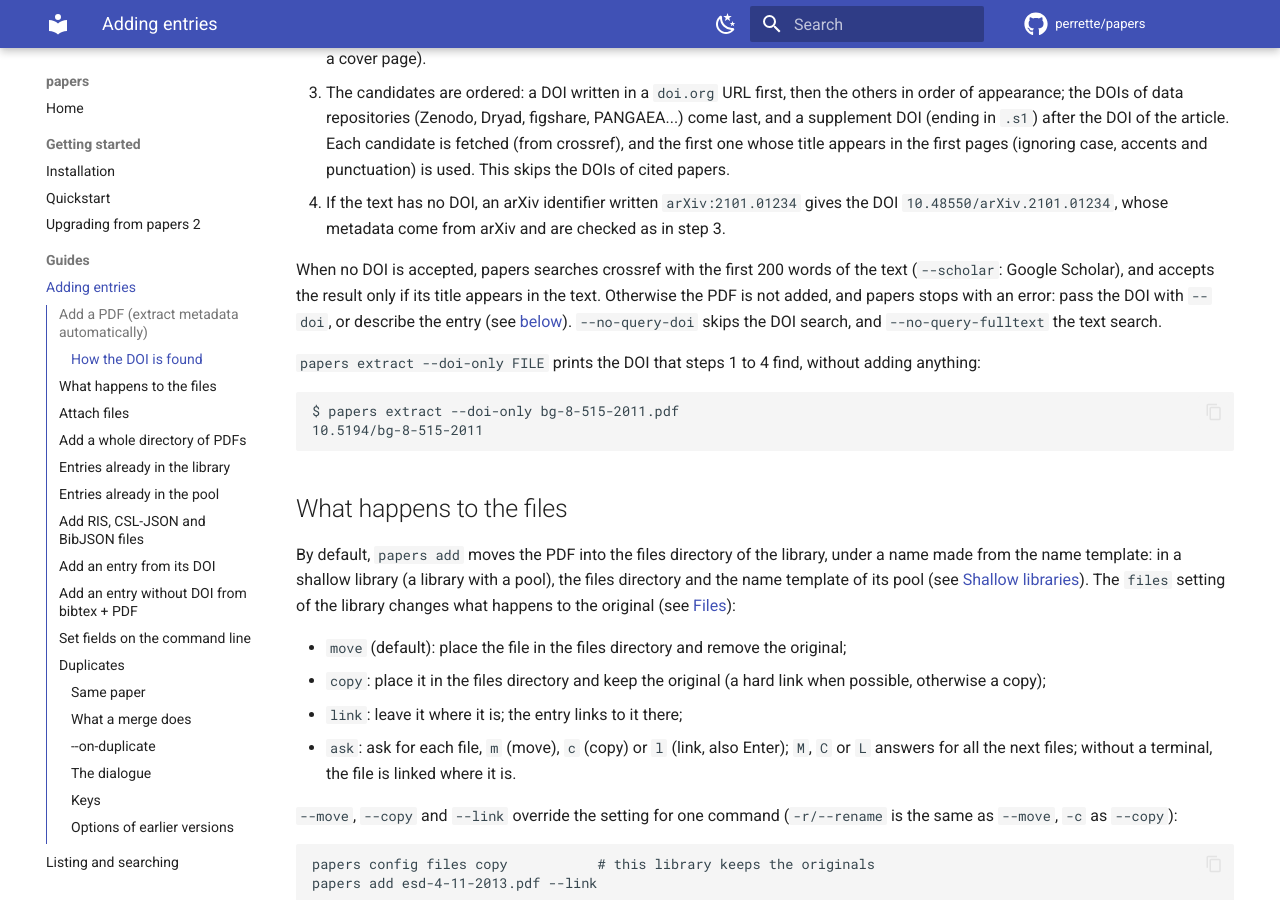
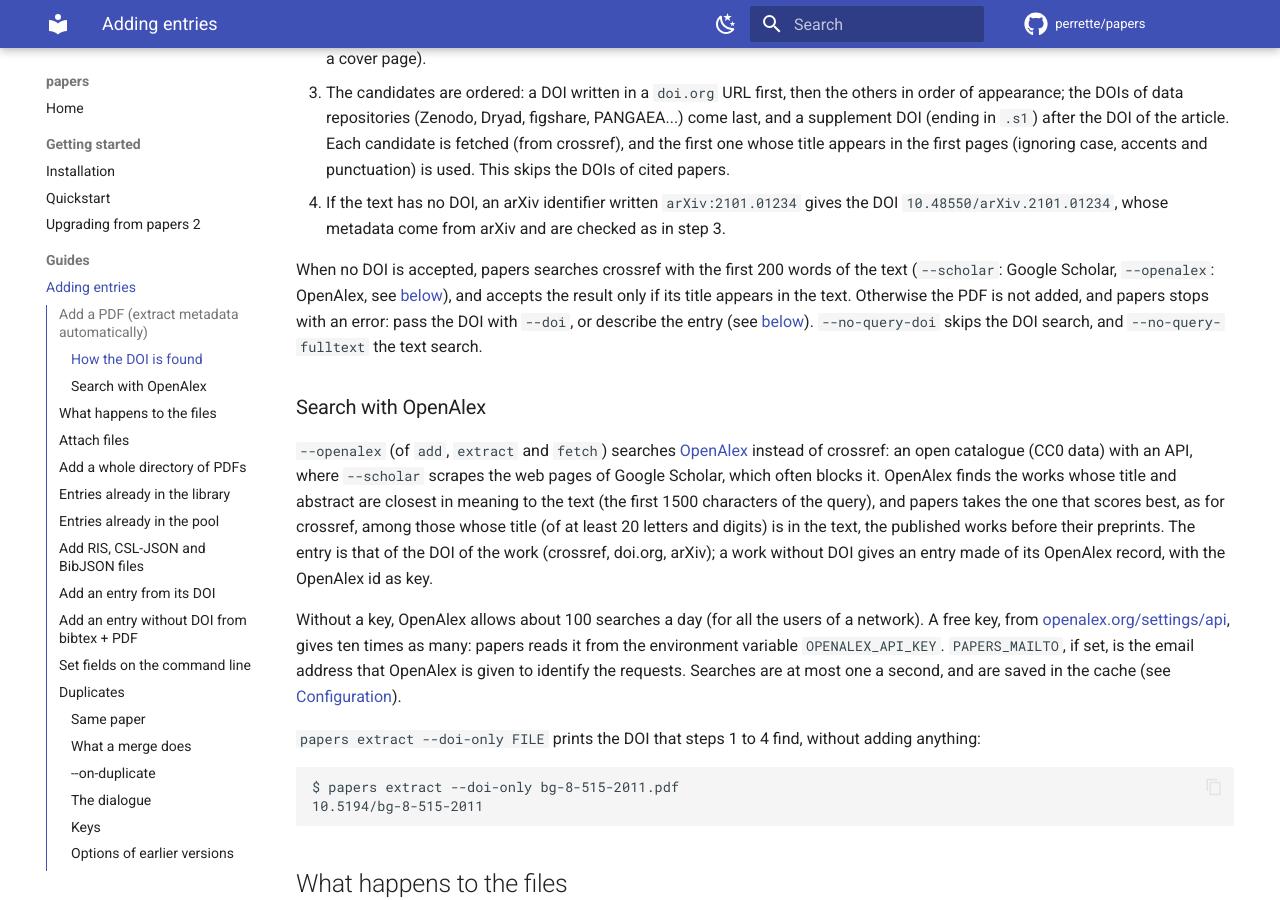
Before and after one commit to perrette/papers, an MkDocs documentation site: the page built from docs/adding-entries.md, in a window 1280 px wide and 900 px high, scrolled down 764 px. Built offline with MkDocs 1.6.1 and Material for MkDocs 9.7.7, drawn with Linux system fonts in a browser that asks for light colours; comment, search, counter and statistics services are not loaded; the version menu is left out.

Commit message:
docs: --openalex (search, key, rate, email address), cache of the searches

```diff
--- a/docs/adding-entries.md
+++ b/docs/adding-entries.md
@@ -48,11 +48,32 @@ papers add entry.bib --attach esd-4-11-2013.pdf --bibtex papers.bib --filesdir f
    arXiv and are checked as in step 3.
 
 When no DOI is accepted, papers searches crossref with the first 200 words
-of the text (`--scholar`: Google Scholar), and accepts the result only if
+of the text (`--scholar`: Google Scholar, `--openalex`: OpenAlex, see
+[below](#search-with-openalex)), and accepts the result only if
 its title appears in the text. Otherwise the PDF is not added, and papers
 stops with an error: pass the DOI with `--doi`, or describe the entry (see
 [below](#add-a-whole-directory-of-pdfs)). `--no-query-doi` skips the DOI
 search, and `--no-query-fulltext` the text search.
+
+### Search with OpenAlex
+
+`--openalex` (of `add`, `extract` and `fetch`) searches
+[OpenAlex](https://openalex.org) instead of crossref: an open catalogue
+(CC0 data) with an API, where `--scholar` scrapes the web pages of Google
+Scholar, which often blocks it. OpenAlex finds the works whose title and
+abstract are closest in meaning to the text (the first 1500 characters of the
+query), and papers takes the one that scores best, as for crossref, among
+those whose title (of at least 20 letters and digits) is in the text, the
+published works before their preprints. The entry is that of the DOI of the
+work (crossref, doi.org, arXiv); a work without DOI gives an entry made of its
+OpenAlex record, with the OpenAlex id as key.
+
+Without a key, OpenAlex allows about 100 searches a day (for all the users of
+a network). A free key, from [openalex.org/settings/api](https://openalex.org/settings/api),
+gives ten times as many: papers reads it from the environment variable
+`OPENALEX_API_KEY`. `PAPERS_MAILTO`, if set, is the email address that
+OpenAlex is given to identify the requests. Searches are at most one a second,
+and are saved in the cache (see [Configuration](configuration.md#cache)).
 
 `papers extract --doi-only FILE` prints the DOI that steps 1 to 4 find,
 without adding anything:
```
Also changed, not shown: README.md (+2 -1 lines), docs/configuration.md (+2 -2 lines).
